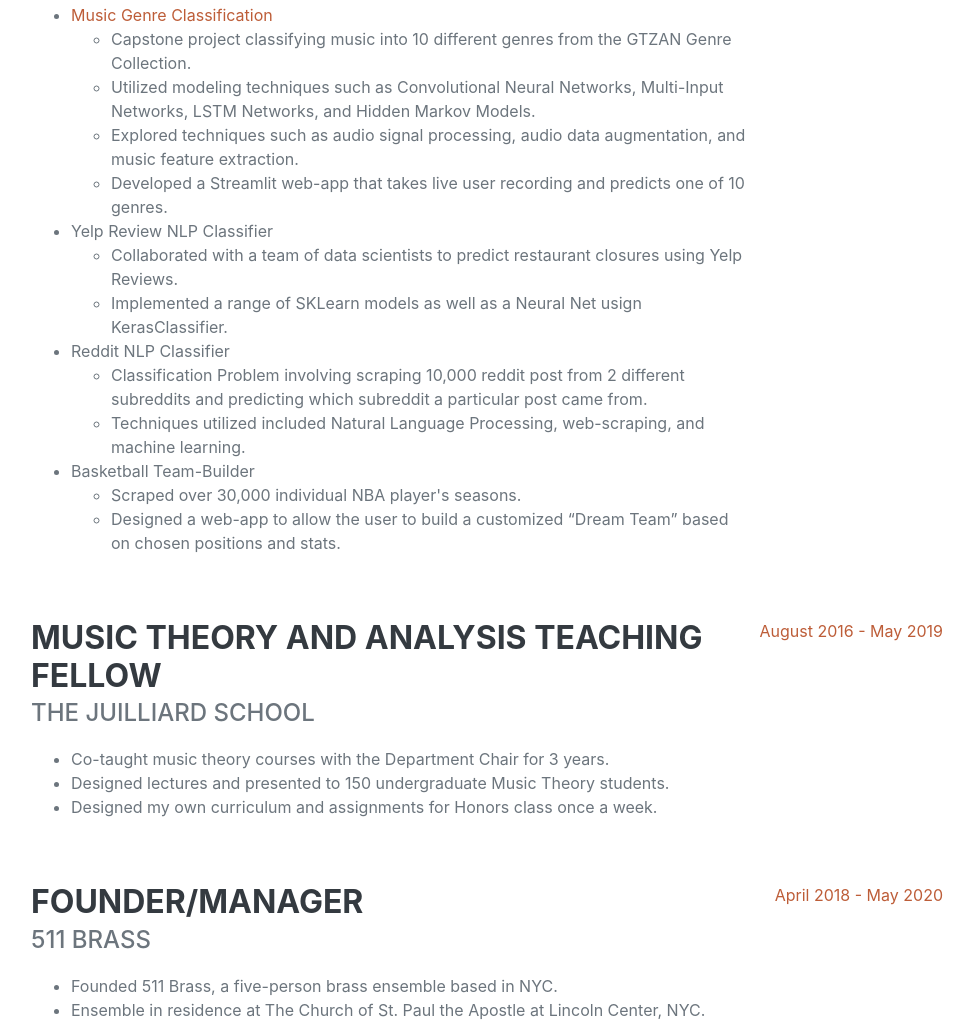
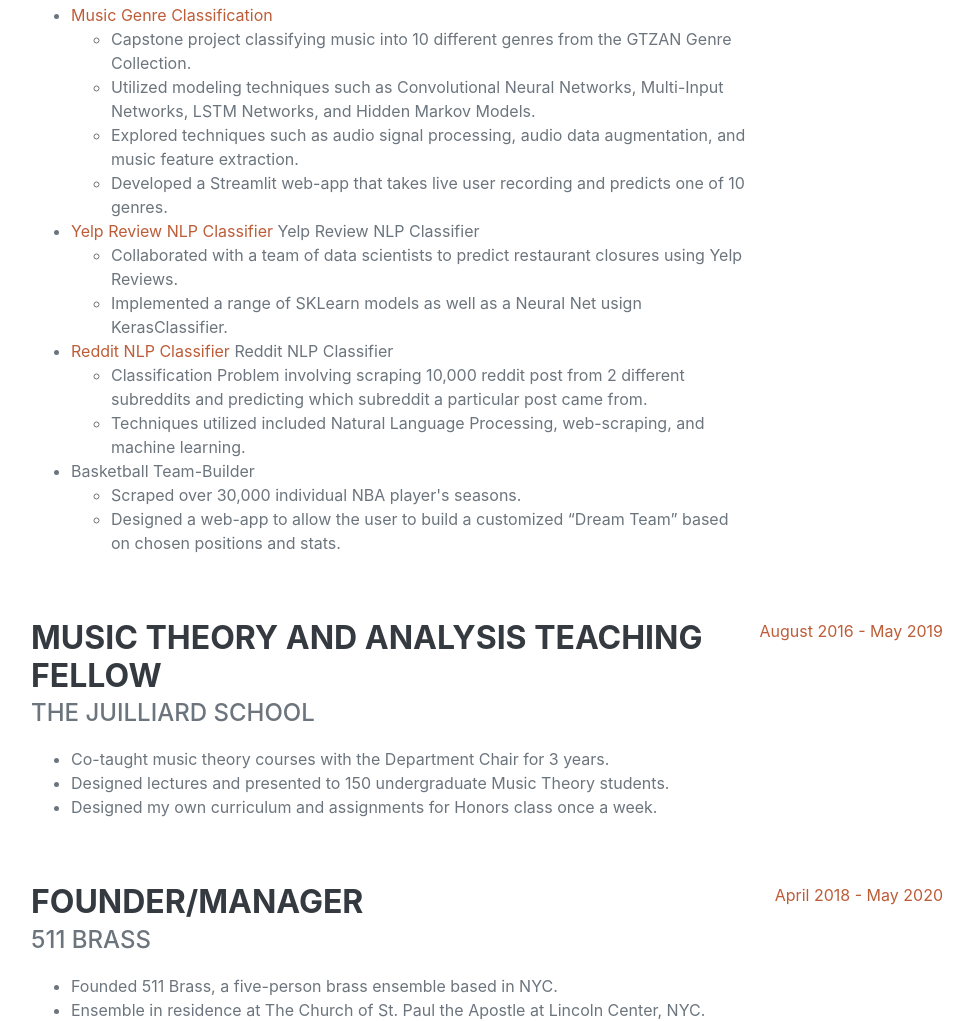
Before and after one commit to brandonbergeron/brandonbergeron.github.io, a plain HTML site: page index.html in a window 1280 px wide. Shown: the part 1948-2969 px from the top of the page, without its empty margins (289-1263 px from the left). Drawn offline with nearby package versions, Linux system fonts and the light colour scheme; a web font is replaced by a local one.

Commit message:
added links

```diff
--- a/index.html
+++ b/index.html
@@ -146,7 +146,7 @@
                                     <li>Developed a Streamlit web-app that takes live user recording and predicts one of 10 genres.</li>
                                 </ul>
                                 <li>
-                                    <!--<a href="google.com">Yelp Review NLP Classifier</a>-->
+                                    <a href="https://github.com/brandonbergeron/Yelp-NLP-Classifier">Yelp Review NLP Classifier</a>
                                     Yelp Review NLP Classifier
                                 </li>
                                 <ul>
@@ -154,7 +154,7 @@
                                     <li>Implemented a range of SKLearn models as well as a Neural Net usign KerasClassifier.</li>
                                 </ul>
                                 <li>
-                                    <!--<a href="google.com">Reddit NLP Classifier</a>-->
+                                    <a href="https://github.com/brandonbergeron/Reddit-Classifier">Reddit NLP Classifier</a>
                                     Reddit NLP Classifier
                                 </li>
                                 <ul>
```
